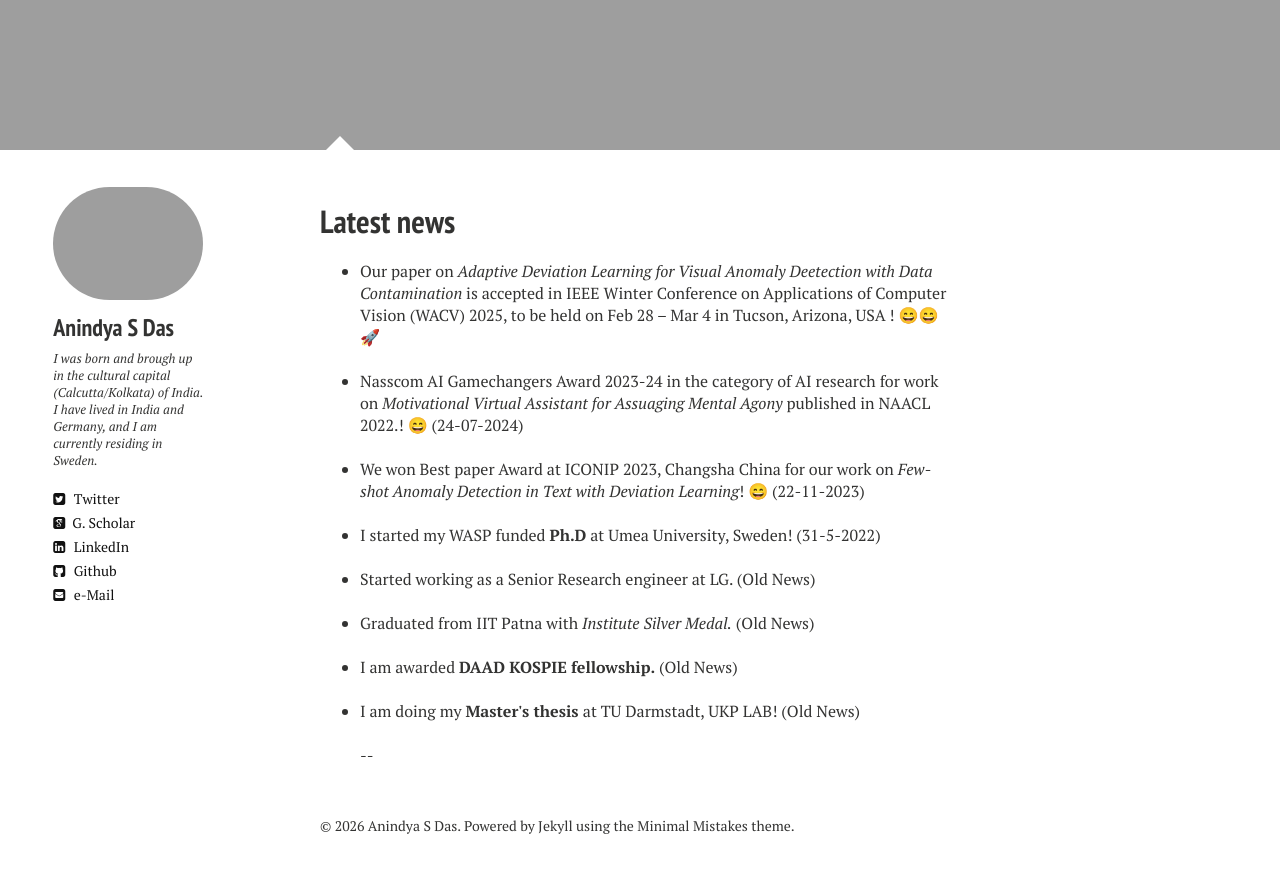
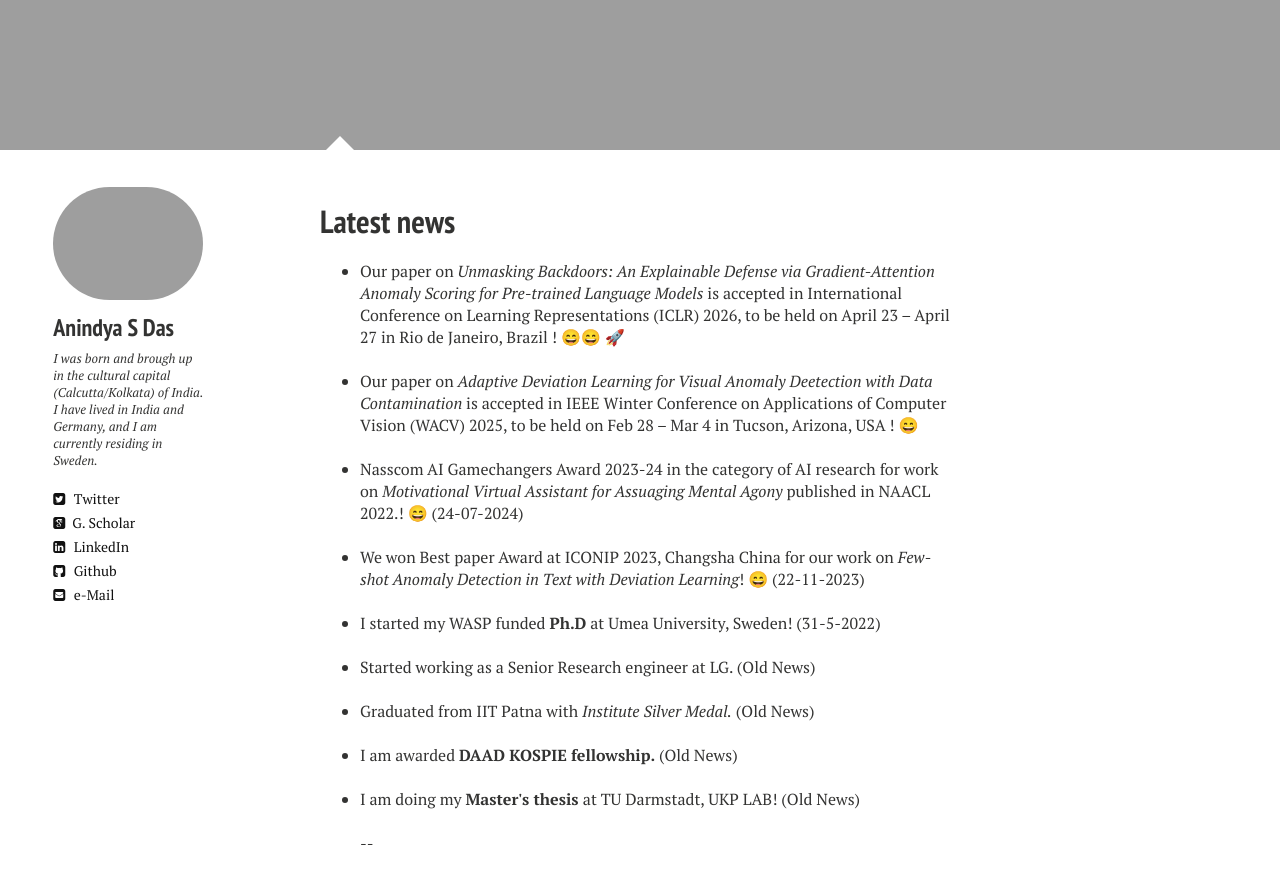
Before and after one commit to anindyasdas/anindyasdas.github.io, a Jekyll site: the page built from index.md, in a window 1280 px wide and 900 px high, scrolled down 878 px. Shown: the top 884 px of the window. Built offline with Jekyll 4.4.1, drawn with Linux system fonts in a browser that asks for light colours; nearby versions of some CDN libraries.

Commit message:
Update index.md

```diff
--- a/index.md
+++ b/index.md
@@ -10,8 +10,11 @@ image:
 <section>
 
 <ul>
+ <li> Our paper on <i>Unmasking Backdoors: An Explainable Defense via Gradient-Attention Anomaly Scoring for Pre-trained Language Models</i> is accepted in International Conference on Learning Representations (ICLR) 2026, to be held on April 23 – April 27 in Rio de Janeiro, Brazil ! 😄😄 🚀
+</li>
+<br>
 
-  <li> Our paper on <i>Adaptive Deviation Learning for Visual Anomaly Deetection with Data Contamination</i> is accepted in IEEE Winter Conference on Applications of Computer Vision (WACV) 2025, to be held on Feb 28 – Mar 4 in Tucson, Arizona, USA ! 😄😄 🚀
+  <li> Our paper on <i>Adaptive Deviation Learning for Visual Anomaly Deetection with Data Contamination</i> is accepted in IEEE Winter Conference on Applications of Computer Vision (WACV) 2025, to be held on Feb 28 – Mar 4 in Tucson, Arizona, USA ! 😄
 </li>
 <br>
 
```
